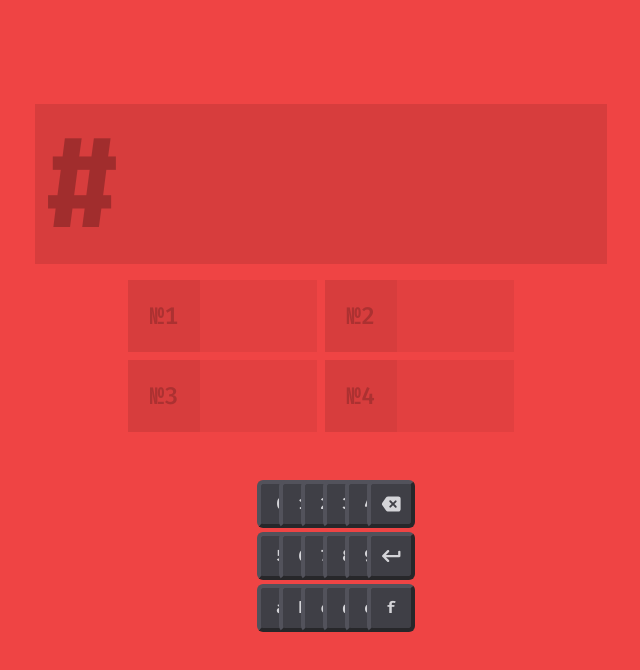
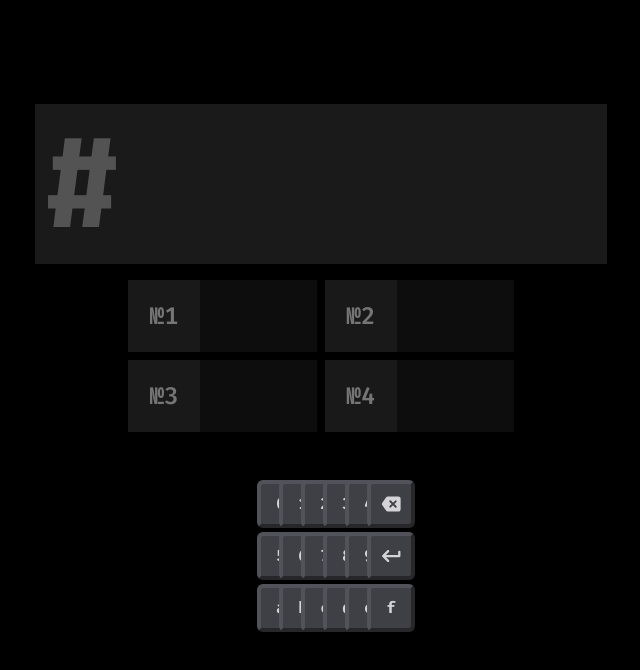
Before and after one commit to fergcb/hexle, a React (Create React App) app: page / in a window 1280 px wide. Shown: the top 670 px of the page, without its empty margins (319-959 px from the left). Built offline with nearby package versions, Linux system fonts and the light colour scheme.

Commit message:
Fix data persisting, change colour daily, improve display

```diff
--- /dev/null
+++ b/src/Hexle.tsx
@@ -0,0 +1,174 @@
+/* Types */
+
+export type Hex = string
+export type RGB = [number, number, number]
+export type LAB = [number, number, number]
+
+export type ISODate = `${number}-${number}-${number}`
+
+export interface Outcome {
+  target: string
+  guesses: string[]
+  score: number
+  date: ISODate
+}
+
+export interface GameData {
+  games: { [key: ISODate]: Outcome }
+  currentStreak: number
+  longestStreak: number
+  totalScore: number
+}
+
+/* TARGETS */
+
+export function getDailyTarget (): string {
+  const today = new Date()
+  today.setHours(0, 0, 0, 0)
+  const r = (today.getTime() * 859433) & 0xff
+  const g = (today.getTime() * 756839) & 0xff
+  const b = (today.getTime() * 216091) & 0xff
+  const hr = r.toString(16).padStart(2, '0')
+  const hg = g.toString(16).padStart(2, '0')
+  const hb = b.toString(16).padStart(2, '0')
+  return hr + hg + hb
+}
+
+/* COLOURS & SCORING */
+
+export function isValidHex (hex: string): boolean {
+  return hex.length === 6
+}
+
+export function HexToRGB (hex: Hex): RGB {
+  const hn = parseInt(hex, 16)
+  return [
+    hn >> 16,
+    (hn >> 8) & 0xff,
+    hn & 0xff,
+  ]
+}
+
+export function RGBtoLAB (rgb: RGB): LAB {
+  let r = rgb[0] / 255
+  let g = rgb[1] / 255
+  let b = rgb[2] / 255
+
+  let x, y, z
+
+  r = (r > 0.04045) ? Math.pow((r + 0.055) / 1.055, 2.4) : r / 12.92
+  g = (g > 0.04045) ? Math.pow((g + 0.055) / 1.055, 2.4) : g / 12.92
+  b = (b > 0.04045) ? Math.pow((b + 0.055) / 1.055, 2.4) : b / 12.92
+
+  x = (r * 0.4124 + g * 0.3576 + b * 0.1805) / 0.95047
+  y = (r * 0.2126 + g * 0.7152 + b * 0.0722) / 1.00000
+  z = (r * 0.0193 + g * 0.1192 + b * 0.9505) / 1.08883
+
+  x = (x > 0.008856) ? Math.pow(x, 1 / 3) : (7.787 * x) + 16 / 116
+  y = (y > 0.008856) ? Math.pow(y, 1 / 3) : (7.787 * y) + 16 / 116
+  z = (z > 0.008856) ? Math.pow(z, 1 / 3) : (7.787 * z) + 16 / 116
+
+  return [
+    (116 * y) - 16,
+    500 * (x - y),
+    200 * (y - z),
+  ]
+}
+
+export function luma (c: Hex): number {
+  const [r, g, b] = HexToRGB(c)
+  return 0.2126 * r + 0.7152 * g + 0.0722 * b
+}
+
+export function isColourDark (c: Hex): boolean {
+  return luma(c) < 40
+}
+
+export function getCSSTints (c: Hex): object {
+  const v = isColourDark(c) ? '255' : '0'
+  return Object.fromEntries(
+    Array.from(Array(20).keys())
+      .map(n => (n + 1) * 5)
+      .map(n => [`--tint-${n.toString().padStart(2, '0')}`, `rgba(${v}, ${v}, ${v}, ${n / 100})`]),
+  )
+}
+
+export function delta (a: Hex, b: Hex): number {
+  const rgbA = HexToRGB(a)
+  const rgbB = HexToRGB(b)
+  const labA = RGBtoLAB(rgbA)
+  const labB = RGBtoLAB(rgbB)
+
+  const deltaL = labA[0] - labB[0]
+  const deltaA = labA[1] - labB[1]
+  const deltaB = labA[2] - labB[2]
+
+  const c1 = Math.sqrt(labA[1] * labA[1] + labA[2] * labA[2])
+  const c2 = Math.sqrt(labB[1] * labB[1] + labB[2] * labB[2])
+
+  const deltaC = c1 - c2
+
+  let deltaH = deltaA * deltaA + deltaB * deltaB - deltaC * deltaC
+  deltaH = deltaH < 0 ? 0 : Math.sqrt(deltaH)
+
+  const sc = 1.0 + 0.045 * c1
+  const sh = 1.0 + 0.015 * c1
+  const deltaLKlsl = deltaL / (1.0)
+  const deltaCkcsc = deltaC / (sc)
+  const deltaHkhsh = deltaH / (sh)
+
+  const i = deltaLKlsl * deltaLKlsl + deltaCkcsc * deltaCkcsc + deltaHkhsh * deltaHkhsh
+
+  return i < 0 ? 0 : Math.sqrt(i)
+}
+
+export function calculateScore (guess: Hex, target: Hex): number {
+  return Math.round((100 - delta(guess, target)) * 50)
+}
+
+/* Data Persistence */
+
+export function loadData (): GameData {
+  const json = localStorage.getItem('hexleData')
+  if (json === null) {
+    return {
+      games: {},
+      currentStreak: 0,
+      longestStreak: 0,
+      totalScore: 0,
+    }
+  }
+  const data = JSON.parse(json) as GameData
+  data.currentStreak = checkStreak(data)
+  return data
+}
+
+export function getIsoDate (date: Date): ISODate {
+  return date.toISOString().split('T')[0] as ISODate
+}
+
+export function getLastGame (data: GameData): Outcome | undefined {
+  const lastDateString = Object.keys(data.games).sort().reverse()[0]
+  return data.games[lastDateString as ISODate]
+}
+
+const oneDay = 86400000
+
+export function checkStreak (data: GameData): number {
+  const lastGame = getLastGame(data)
+  if (lastGame === undefined) return 0
+  const lastGameDate = new Date(lastGame.date)
+  const today = new Date()
+  today.setHours(0, 0, 0, 0)
+  const delta = today.getTime() - lastGameDate.getTime()
+  if (delta <= oneDay) return data.currentStreak
+  return 0
+}
+
+export function getStreak (data: GameData): number {
+  return data.currentStreak + 1
+}
+
+export function getLongestStreak (data: GameData): number {
+  return Math.max(data.currentStreak, data.longestStreak)
+}
--- a/src/components/Game.tsx
+++ b/src/components/Game.tsx
@@ -1,152 +1,71 @@
-import { ReactElement, useState, useEffect } from 'react'
+import { ReactElement, useState, useEffect, useCallback } from 'react'
+import { calculateScore, getCSSTints, getDailyTarget, getIsoDate, getLastGame, getLongestStreak, getStreak, isValidHex, loadData } from '../Hexle'
 import Observable from '../Observable'
 import GuessList from './GuessList'
 import HexBox from './HexBox'
 import Keyboard from './Keyboard'
 import Scoreboard from './Scoreboard'
 
-function isValidHex (hex: string): boolean {
-  return hex.length === 6
-}
-
-type Hex = string
-type RGB = [number, number, number]
-type LAB = [number, number, number]
-
-function HexToRGB (hex: Hex): RGB {
-  const hn = parseInt(hex, 16)
-  return [
-    hn >> 16,
-    (hn >> 8) & 0xff,
-    hn & 0xff,
-  ]
-}
-
-function RGBtoLAB (rgb: RGB): LAB {
-  let r = rgb[0] / 255
-  let g = rgb[1] / 255
-  let b = rgb[2] / 255
-
-  let x, y, z
-
-  r = (r > 0.04045) ? Math.pow((r + 0.055) / 1.055, 2.4) : r / 12.92
-  g = (g > 0.04045) ? Math.pow((g + 0.055) / 1.055, 2.4) : g / 12.92
-  b = (b > 0.04045) ? Math.pow((b + 0.055) / 1.055, 2.4) : b / 12.92
-
-  x = (r * 0.4124 + g * 0.3576 + b * 0.1805) / 0.95047
-  y = (r * 0.2126 + g * 0.7152 + b * 0.0722) / 1.00000
-  z = (r * 0.0193 + g * 0.1192 + b * 0.9505) / 1.08883
-
-  x = (x > 0.008856) ? Math.pow(x, 1 / 3) : (7.787 * x) + 16 / 116
-  y = (y > 0.008856) ? Math.pow(y, 1 / 3) : (7.787 * y) + 16 / 116
-  z = (z > 0.008856) ? Math.pow(z, 1 / 3) : (7.787 * z) + 16 / 116
-
-  return [
-    (116 * y) - 16,
-    500 * (x - y),
-    200 * (y - z),
-  ]
-}
-
-function delta (a: Hex, b: Hex): number {
-  const rgbA = HexToRGB(a)
-  const rgbB = HexToRGB(b)
-  const labA = RGBtoLAB(rgbA)
-  const labB = RGBtoLAB(rgbB)
-
-  const deltaL = labA[0] - labB[0]
-  const deltaA = labA[1] - labB[1]
-  const deltaB = labA[2] - labB[2]
-
-  const c1 = Math.sqrt(labA[1] * labA[1] + labA[2] * labA[2])
-  const c2 = Math.sqrt(labB[1] * labB[1] + labB[2] * labB[2])
-
-  const deltaC = c1 - c2
-
-  let deltaH = deltaA * deltaA + deltaB * deltaB - deltaC * deltaC
-  deltaH = deltaH < 0 ? 0 : Math.sqrt(deltaH)
-
-  const sc = 1.0 + 0.045 * c1
-  const sh = 1.0 + 0.015 * c1
-  const deltaLKlsl = deltaL / (1.0)
-  const deltaCkcsc = deltaC / (sc)
-  const deltaHkhsh = deltaH / (sh)
-
-  const i = deltaLKlsl * deltaLKlsl + deltaCkcsc * deltaCkcsc + deltaHkhsh * deltaHkhsh
-
-  return i < 0 ? 0 : Math.sqrt(i)
-}
-
-function calculateScore (guess: Hex, target: Hex): number {
-  return Math.round((100 - delta(guess, target)) * 50)
-}
-
-interface Outcome {
-  target: string
-  guesses: string[]
-  score: number
-  date: string
-}
-
-interface GameData {
-  games: Outcome[]
-  currentStreak: number
-  longestStreak: number
-  totalScore: number
-}
-
-function loadData (): GameData {
-  const json = localStorage.getItem('hexleData')
-  if (json === null) {
-    return {
-      games: [],
-      currentStreak: 0,
-      longestStreak: 0,
-      totalScore: 0,
-    }
-  }
-  const data = JSON.parse(json)
-  console.log(data)
-  return data
-}
-
 export default function Game (): ReactElement {
-  const target = 'ef4444'
+  const target = getDailyTarget()
 
   const [gameData, setGameData] = useState(loadData)
+  const [hasPlayedToday, setHasPlayedToday] = useState(false)
   const [numGuessed, setNumGuessed] = useState(0)
   const [guesses, setGuesses] = useState<string[]>(['', '', '', ''])
   const [hex, setHex] = useState<string>('')
   const [invalid, setInvalid] = useState(false)
   const [gameOver, setGameOver] = useState(false)
-  const [score, setScore] = useState(0)
 
   const keySource = new Observable<string>()
 
+  const doEndGame = useCallback(() => {
+    const score = calculateScore(guesses[3], target)
+    const date = getIsoDate(new Date())
+
+    const data = structuredClone(gameData)
+
+    data.currentStreak = getStreak(data)
+    data.longestStreak = getLongestStreak(data)
+    data.totalScore += score
+
+    data.games[date] = { target, guesses, score, date }
+
+    localStorage.setItem('hexleData', JSON.stringify(data))
+
+    setGameOver(true)
+    setGameData(data)
+  }, [gameData, guesses, target])
+
   useEffect(() => {
-    localStorage.setItem('hexleData', JSON.stringify(gameData))
+    if (gameOver) return
+    if (numGuessed === 4) {
+      doEndGame()
+    }
+  }, [guesses, numGuessed, gameOver, doEndGame])
+
+  useEffect(() => {
+    const today = getIsoDate(new Date())
+    const lastGame = getLastGame(gameData)
+    setHasPlayedToday(lastGame !== undefined && lastGame.date === today)
   }, [gameData])
-
-  function handleUpdate (value: string): void {
-    setHex(value)
-  }
 
   function handleGuess (): void {
     if (numGuessed > 3) return
+
     if (!isValidHex(hex)) {
       setInvalid(true)
       setTimeout(() => setInvalid(false), 500)
       setHex('')
       return
     }
+
     const localGuesses = guesses.slice()
     localGuesses[numGuessed] = hex
+
     setNumGuessed(numGuessed + 1)
     setGuesses(localGuesses)
     setHex('')
-    if (numGuessed === 3) {
-      doEndGame()
-    }
   }
 
   function handleKey (key: string): void {
@@ -159,37 +78,10 @@ export default function Game (): ReactElement {
     else if (hex.length < 6) setHex(hex + value)
   }
 
-  function doEndGame (): void {
-    const score = calculateScore(hex, target)
-    setScore(score)
-    setGameOver(true)
-    const lastGame = gameData.games[gameData.games.length - 1]
-
-    gameData.games.push({
-      target, guesses, score, date: new Date().toISOString(),
-    })
-
-    gameData.totalScore += score
-
-    if (lastGame !== undefined) {
-      const lastGameDay = new Date(lastGame.date).getTime() / 86400000
-      const today = new Date().getTime() / 86400000
-      gameData.currentStreak = (today - lastGameDay) < 2
-        ? gameData.currentStreak + 1
-        : 1
-    } else {
-      gameData.currentStreak = 1
-    }
-
-    if (gameData.currentStreak > gameData.longestStreak) gameData.longestStreak = gameData.currentStreak
-
-    setGameData(gameData)
-  }
-
-  return <div className="w-screen h-screen bg-red-500 flex flex-col items-center md:justify-center p-4 gap-4">
-    <HexBox value={hex} invalid={invalid} onUpdate={handleUpdate} onKey={handleKey} onSubmit={handleGuess} />
+  return <div style={{ backgroundColor: `#${target}`, ...getCSSTints(target) }} className="w-screen h-screen flex flex-col items-center md:justify-center p-4 gap-4">
+    <HexBox value={hex} invalid={invalid} disabled={gameOver || hasPlayedToday} onUpdate={setHex} onKey={handleKey} onSubmit={handleGuess} />
     <GuessList guesses={guesses} />
     <Keyboard onClick={handleVirtualKey} keySource={keySource} />
-    {gameOver && <Scoreboard guesses={guesses} target={target} score={score} />}
+    {(gameOver || hasPlayedToday) && <Scoreboard gameData={gameData} />}
   </div>
 }
--- a/src/components/Guess.tsx
+++ b/src/components/Guess.tsx
@@ -1,4 +1,5 @@
 import { ReactElement } from 'react'
+import { getCSSTints } from '../Hexle'
 
 export interface GuessProps {
   value: string
@@ -7,12 +8,13 @@ export interface GuessProps {
 
 export default function Guess ({ value, idx }: GuessProps): ReactElement {
   const swatchStyle = {
-    backgroundColor: value !== '' ? `#${value}` : 'rgba(0, 0, 0, 0.05)',
+    backgroundColor: value !== '' ? `#${value}` : 'var(--tint-05)',
+    ...getCSSTints(value),
   }
 
-  return <li className="flex gap-2 items-center bg-black/5 pr-2 font-mono text-lg md:text-2xl font-semibold">
-    <div style={swatchStyle} className="text-black/20 w-[3em] leading-[3em] md:leading-[3em] text-center">№{idx + 1}</div>
-    <div className="text-black/25 w-[7ch]">
+  return <li className="flex gap-2 items-center bg-tint/5 pr-2 font-mono text-lg md:text-2xl font-semibold">
+    <div style={swatchStyle} className="text-tint/40 w-[3em] leading-[3em] md:leading-[3em] text-center">№{idx + 1}</div>
+    <div className="text-tint/25 w-[7ch]">
       { value !== '' ? `#${value}` : '' }
     </div>
   </li>
--- a/src/components/HexBox.tsx
+++ b/src/components/HexBox.tsx
@@ -3,12 +3,13 @@ import { ReactElement, FormEventHandler, useState, useRef, KeyboardEvent, Change
 export interface HexBoxProps {
   value: string
   invalid: boolean
+  disabled: boolean
   onUpdate: (value: string) => void
   onSubmit: (value: string) => void
   onKey: (key: string) => void
 }
 
-export default function HexBox ({ value: parentValue, invalid, onUpdate, onSubmit, onKey }: HexBoxProps): ReactElement {
+export default function HexBox ({ value: parentValue, invalid, disabled, onUpdate, onSubmit, onKey }: HexBoxProps): ReactElement {
   const [value, setValue] = useState(parentValue)
   const inputRef = useRef<HTMLInputElement>(null)
 
@@ -16,44 +17,52 @@ export default function HexBox ({ value: parentValue, invalid, onUpdate, onSubmi
     setValue(parentValue)
   }, [parentValue])
 
+  useEffect(() => {
+    if (disabled) inputRef.current?.blur()
+  })
+
   const handleSubmit: FormEventHandler<HTMLFormElement> = e => {
     e.preventDefault()
+    if (disabled) return
     onSubmit(value)
     setValue('')
   }
 
   function handleChange (e: ChangeEvent<HTMLInputElement>): void {
-    setValue(e.target.value)
-    onUpdate(e.target.value)
+    if (disabled) return
+    const sanitized = e.target.value
+      .replace(/[A-F]/, match => match.toLowerCase())
+      .replace(/[^a-f0-9]/, '')
+    setValue(sanitized)
+    onUpdate(sanitized)
   }
 
   function handleKeyPress (evt: KeyboardEvent<HTMLInputElement>): void {
     const key = evt.key.toLowerCase()
     const chars = '0123456789abcdef'
-    if (key !== 'enter' && key !== 'backspace' && !chars.includes(key)) {
-      evt.preventDefault()
-      return
+
+    if (key === 'enter' || key === 'backspace' || chars.includes(key)) {
+      onKey(key)
     }
-
-    onKey(key)
   }
 
   const refocus = (): void => {
+    if (disabled) return
     setTimeout(() => {
       if (inputRef?.current === null) return
       inputRef.current.focus()
     }, 200)
   }
 
-  const invalidStyles = invalid
+  const invalidStyles = invalid && !disabled
     ? {
         animation: 'shake 500ms linear',
       }
     : {}
 
   return <form onSubmit={handleSubmit} className="flex items-center" style={invalidStyles}>
-    <span className="font-mono font-bold text-6xl sm:text-7xl md:text-9xl bg-black/10 text-black/25 leading-[1.25em] sm:leading-[1.25em] md:leading-[1.25em] pl-2">#</span>
-    <input autoFocus ref={inputRef} type="text" maxLength={6} value={value} onBlur={refocus} onKeyDown={handleKeyPress} onChange={handleChange} className="font-mono font-bold text-6xl sm:text-7xl md:text-9xl bg-black/10 h-[1.25em] pr-2 text-black/50 border-none focus:ring-0 focus:outline-none w-full md:w-[calc(6ch+0.2em)]" />
+    <span className="font-mono font-bold text-6xl sm:text-7xl md:text-9xl bg-tint/10 text-tint/25 leading-[1.25em] sm:leading-[1.25em] md:leading-[1.25em] pl-2">#</span>
+    <input autoFocus={!disabled} ref={inputRef} type="text" maxLength={6} value={value} onBlur={refocus} onKeyDown={handleKeyPress} onChange={handleChange} className="font-mono font-bold text-6xl sm:text-7xl md:text-9xl bg-tint/10 h-[1.25em] pr-2 text-tint/50 border-none focus:ring-0 focus:outline-none w-full md:w-[calc(6ch+0.2em)]" />
     <button className="sr-only">Submit</button>
   </form>
 }
--- a/src/components/Scoreboard.tsx
+++ b/src/components/Scoreboard.tsx
@@ -1,4 +1,5 @@
 import { ReactElement } from 'react'
+import { GameData, getLastGame } from '../Hexle'
 
 function scoreMessage (score: number): string {
   if (score === 5000) return 'Exact match!'
@@ -11,9 +12,7 @@ function scoreMessage (score: number): string {
 }
 
 export interface ScoreboardProps {
-  guesses: string[]
-  target: string
-  score: number
+  gameData: GameData
 }
 
 export interface SwatchProps {
@@ -29,10 +28,15 @@ export function Swatch ({ name, colour }: SwatchProps): ReactElement {
 </div>
 }
 
-export default function Scoreboard ({ guesses, target, score }: ScoreboardProps): ReactElement {
-  return <div className="absolute t-0 l-0 w-screen h-screen -mt-4 md:mt-0 font-mono text-zinc-300 bg-black/50 flex justify-center items-center">
-    <div className="m-4 max-h-full bg-zinc-800 rounded-lg p-4">
-      <h2 className="font-bold text-3xl md:text-4xl whitespace-nowrap text-center">Hexle - 29/08/22</h2>
+export default function Scoreboard ({ gameData }: ScoreboardProps): ReactElement {
+  // eslint-disable-next-line @typescript-eslint/no-non-null-assertion
+  const todaysGame = getLastGame(gameData)!
+  const { guesses, target, score, date } = todaysGame
+  const today = new Date(date).toLocaleDateString()
+
+  return <div className="absolute t-0 l-0 w-screen h-screen -mt-4 md:mt-0 font-mono text-zinc-300 bg-tint/50 flex justify-center items-center">
+    <div className="m-4 max-h-full bg-zinc-800 rounded-lg p-4 flex flex-col items-center">
+      <h2 className="font-bold text-3xl md:text-4xl whitespace-nowrap text-center mb-8l">Hexle - {today}</h2>
       <div className="grid grid-cols-2">
         <Swatch name="Final Guess" colour={guesses[3]} />
         <Swatch name="Target" colour={target} />
@@ -44,6 +48,20 @@ export default function Scoreboard ({ guesses, target, score }: ScoreboardProps)
       <div className="text-center text-xl">
         {scoreMessage(score)}
       </div>
+      <div className="flex flex-wrap max-w-sm mt-8 gap-4 justify-center">
+        <div className="text-center font-bold">
+          <h3>Current Streak:</h3>
+          <div className="text-3xl">{gameData.currentStreak}</div>
+        </div>
+        <div className="text-center font-bold">
+          <h3>Longest Streak:</h3>
+          <div className="text-3xl">{gameData.longestStreak}</div>
+        </div>
+        <div className="text-center font-bold">
+          <h3>All Time Score:</h3>
+          <div className="text-3xl">{gameData.totalScore}</div>
+        </div>
+      </div>
     </div>
   </div>
 }
```
Also changed, not shown: tailwind.config.js (+8 -0 lines).
